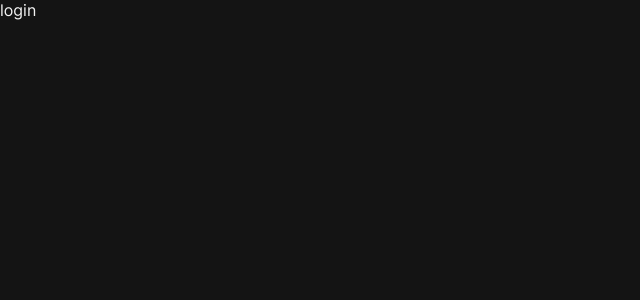
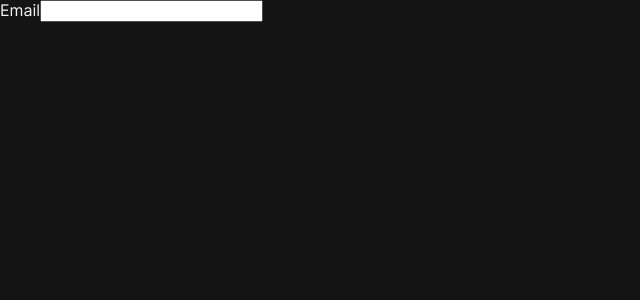
Before and after one commit to forjoa/video-net, a React (Vite) app: page /login in a window 1280 px wide. Shown: the top 300 px of the page, without its empty margins (0-640 px from the left). Built offline with nearby package versions, Linux system fonts and the light colour scheme.

Commit message:
Created login form

```diff
--- a/frontend/components/Login.jsx
+++ b/frontend/components/Login.jsx
@@ -1,9 +1,12 @@
 
 const Login = () => {
     return (
-        <>
-        <p>login</p>
-        </>
+        <div className="login-form-container">
+            <form>
+                <label htmlFor="email">Email</label>
+                <input type="email" name="email" id="email" />
+            </form>
+        </div>
     )
 }
 
--- a/frontend/styles/App.css
+++ b/frontend/styles/App.css
@@ -38,6 +38,7 @@ body {
     background-color: var(--black);
     font-family: 'Inter', sans-serif;
     color: var(--white);
+    width: 100%;
 }
 
 h1,
```
